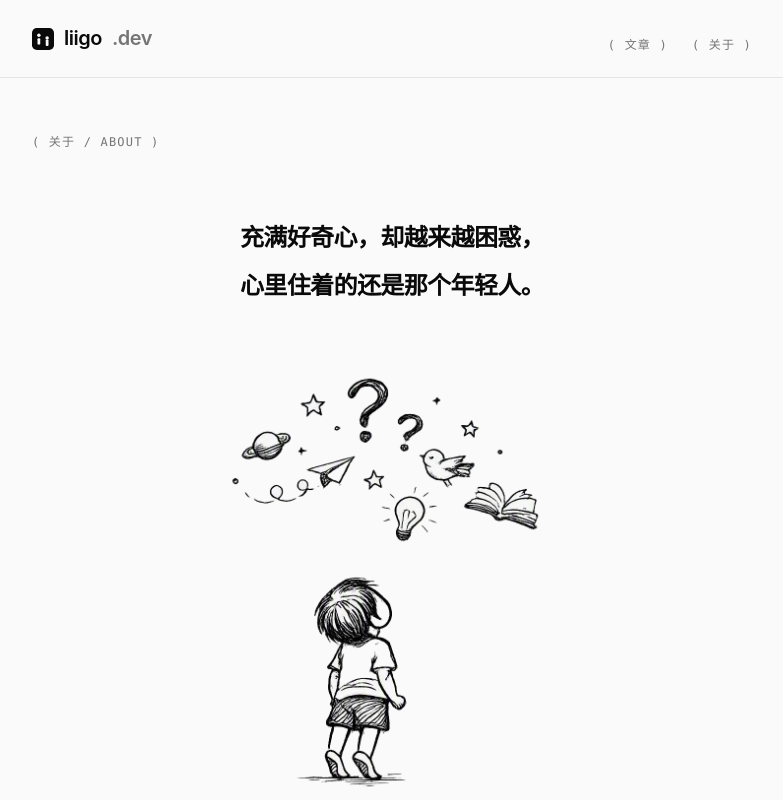
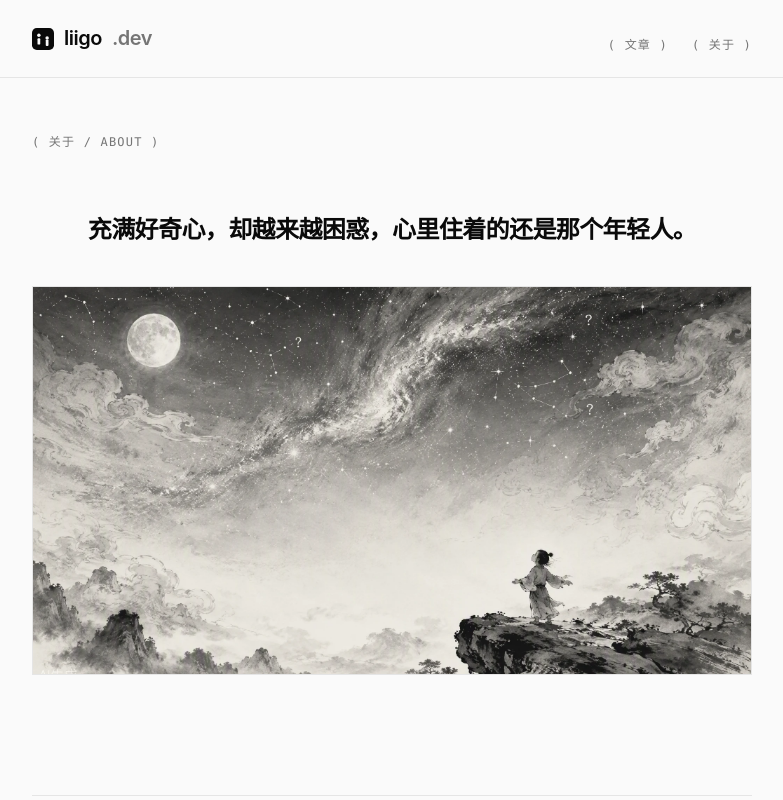
Before and after one commit to glfruit/liigo-blog, a Next.js app: page /about in a window 1280 px wide. Shown: the top 800 px of the page, without its empty margins (248-1031 px from the left). Built offline with nearby package versions, Linux system fonts and the light colour scheme.

Commit message:
about: 天问意境宽幅水墨插画，签名句一行通排

```diff
--- a/app/about/page.tsx
+++ b/app/about/page.tsx
@@ -12,17 +12,15 @@ export default function AboutPage() {
         ( 关于 / About )
       </p>
 
-      <div className="mt-16 flex flex-col items-center text-center">
-        <p className="font-display max-w-md text-xl leading-loose font-semibold tracking-tight sm:text-2xl">
-          充满好奇心，却越来越困惑，
-          <br />
-          心里住着的还是那个年轻人。
+      <div className="mt-16">
+        <p className="font-display text-center text-xl font-semibold tracking-tight whitespace-nowrap sm:text-2xl">
+          充满好奇心，却越来越困惑，心里住着的还是那个年轻人。
         </p>
         {/* eslint-disable-next-line @next/next/no-img-element */}
         <img
-          src="/images/about-curiosity.png"
-          alt="一个孩子仰望头顶漂浮的问号、星星、纸飞机、小鸟、书本和灯泡"
-          className="mt-12 w-full max-w-sm"
+          src="/images/about-tianwen.webp"
+          alt="天问：一个人站在山崖上，仰望银河与满天星斗，向苍穹发问"
+          className="hairline mt-10 w-full"
         />
       </div>
     </div>
```
